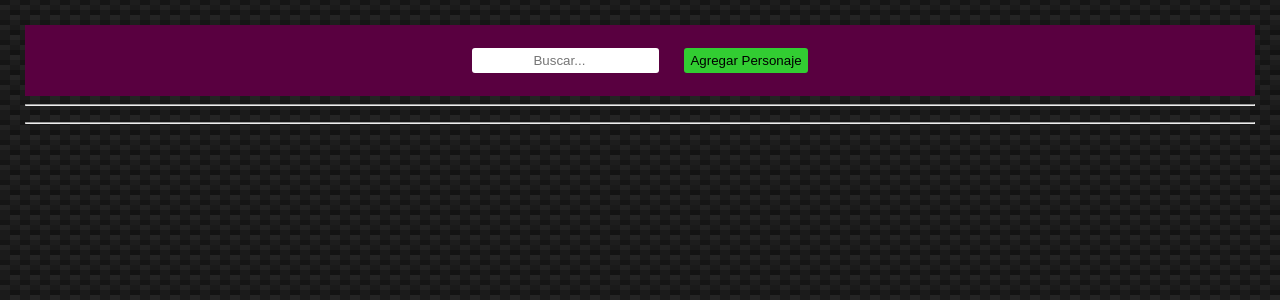
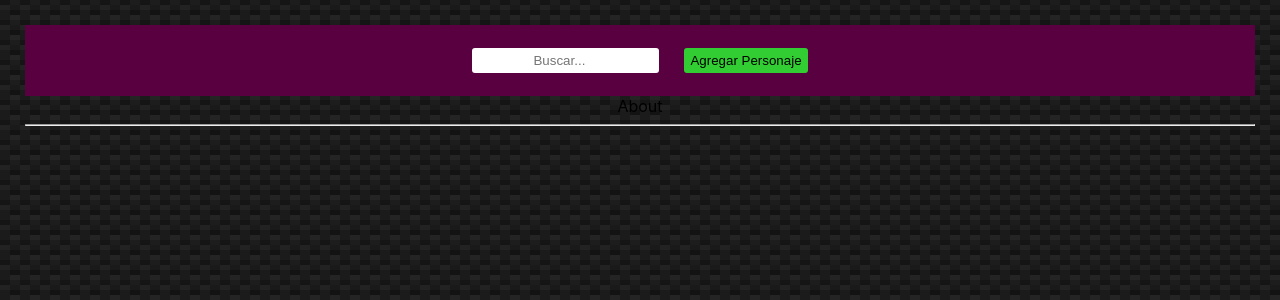
Before and after one commit to RodrigoPalomo/rick_and_morty, a React (Create React App) app: page /about in a window 1280 px wide. Shown: the top 300 px of the page. Built offline with nearby package versions, Linux system fonts and the light colour scheme.

Commit message:
agregando rutas

```diff
--- a/src/App.js
+++ b/src/App.js
@@ -1,10 +1,12 @@
 import React, { useState } from "react";
 import "./App.css";
-import { BrowserRouter, Routes, Route } from "react-router-dom";
+import { Routes, Route } from "react-router-dom";
 
 // COMPONENTES
 import Cards from "./components/Cards/Cards.jsx";
 import Nav from "./components/Nav/Nav";
+import About from "./components/About/About";
+import Detail from "./components/Detail/Detail";
 // COMPONENTES
 
 function App() {
@@ -31,10 +33,11 @@ function App() {
   return (
     <div className="App" style={{ padding: "25px" }}>
       <Nav onSearch={onSearch} />
-      <hr />
-      <div>
-        <Cards onClose={onClose} characters={characters} />
-      </div>
+      <Routes>
+        <Route path="/home" element={<Cards onClose={onClose} characters={characters} />} />
+        <Route path="/about" element={<About />} />
+        <Route path="/detail:detailId" element={<Detail />} />
+      </Routes>
       <hr />
     </div>
   );
--- /dev/null
+++ b/src/components/About/About.jsx
@@ -0,0 +1,11 @@
+import React from 'react'
+
+const About = () => {
+  return (
+    <div>
+      About
+    </div>
+  )
+}
+
+export default About;
--- /dev/null
+++ b/src/components/Detail/Detail.jsx
@@ -0,0 +1,13 @@
+import React from 'react'
+
+const Detail = () => {
+  return (
+    <div>
+      <h1>
+      Detail
+      </h1>
+    </div>
+  )
+}
+
+export default Detail
--- a/src/index.js
+++ b/src/index.js
@@ -2,10 +2,11 @@ import React from 'react';
 import ReactDOM from 'react-dom/client';
 import './index.css'
 import App from './App'
+import { BrowserRouter } from 'react-router-dom';
 
 const root = ReactDOM.createRoot(document.getElementById("root"));
 root.render(
-  <React.StrictMode>
+  <BrowserRouter>
     <App />
-  </React.StrictMode>
+  </BrowserRouter>
 );
```
Also changed, not shown: src/components/About/About.css (added), src/components/Detail/Detail.css (added).
